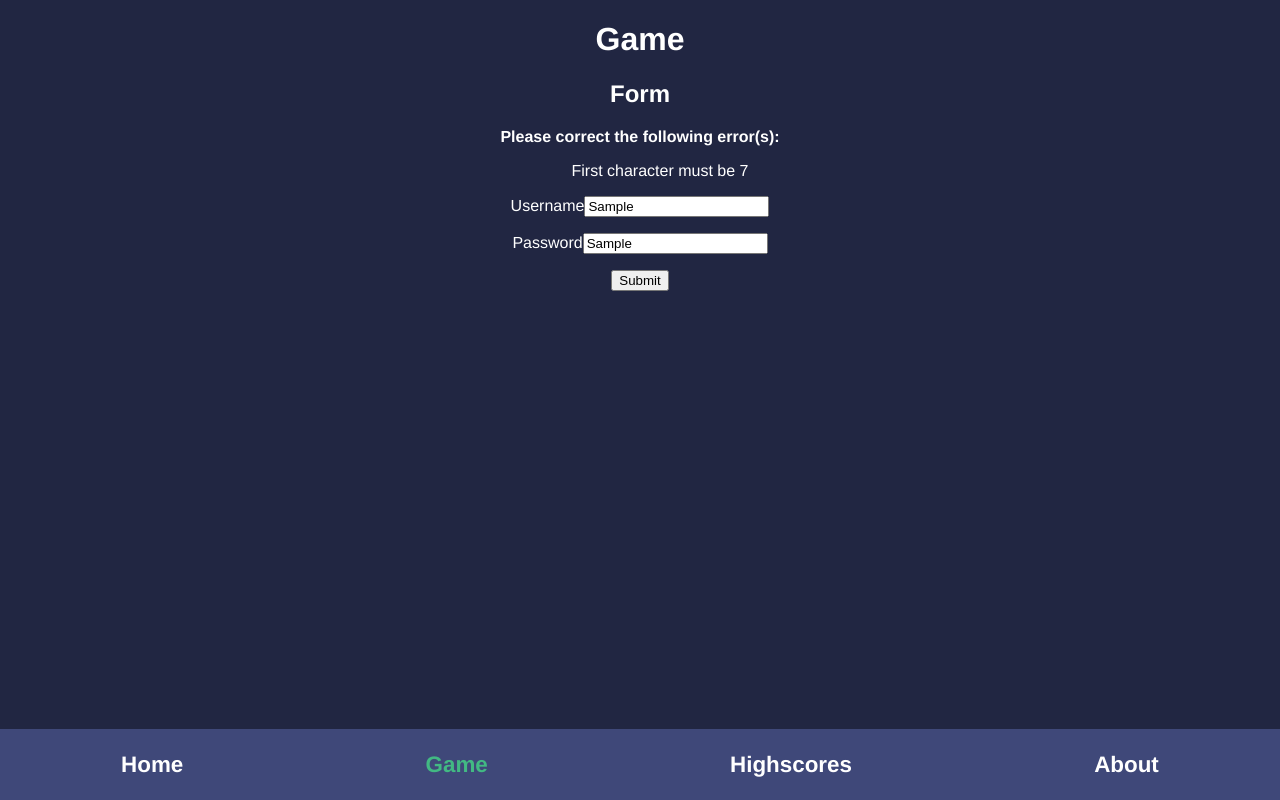
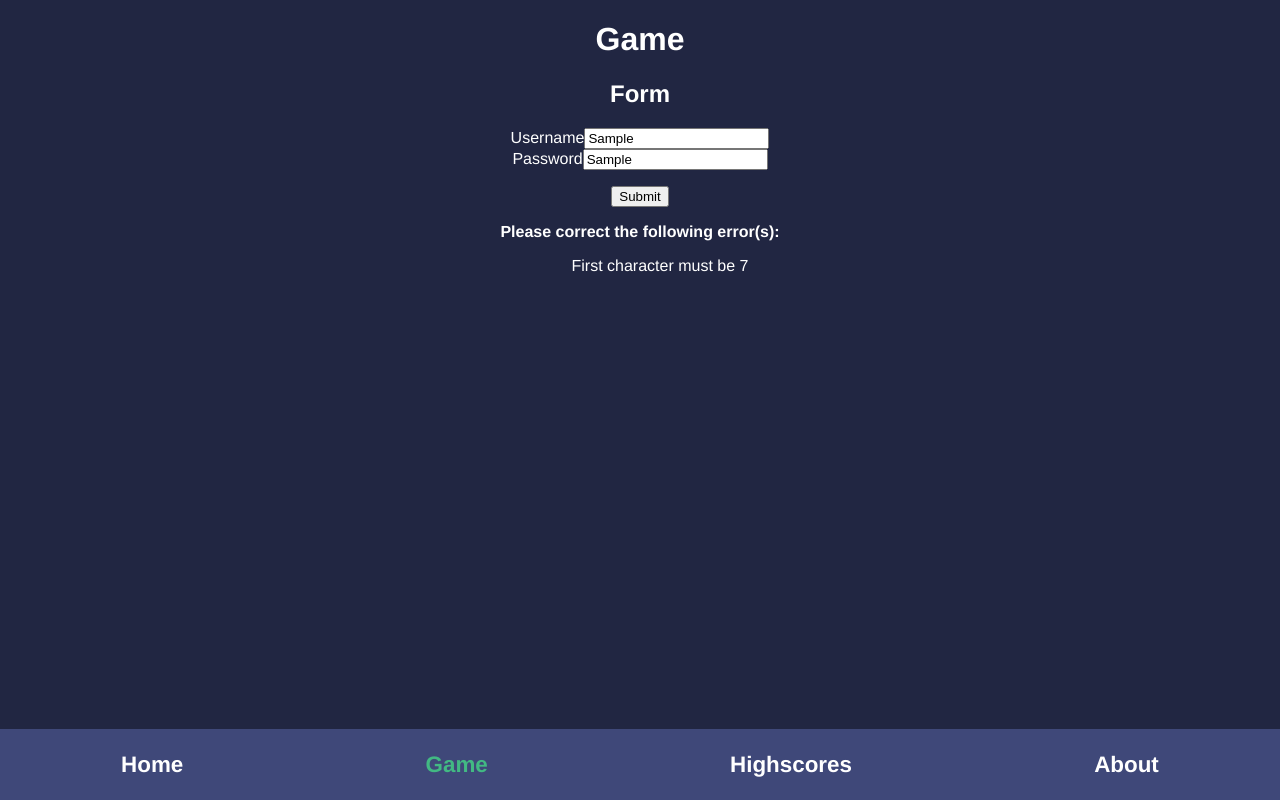
Before and after one commit to Rutabadev/Form, a Vue app: page /game in a window 1280 px wide. Both pictures are taken after typing "Sample", "Sample" into the empty fields and a click on the input "Submit". Built offline with nearby package versions, Linux system fonts and the light colour scheme.

Commit message:
fixed it

```diff
--- a/src/components/Form/index.vue
+++ b/src/components/Form/index.vue
@@ -2,26 +2,28 @@
   <div class="form">
     <h2>Form</h2>
     <form id="form" @submit="checkForm">
-      <p v-if="errors.length">
+      <div>
+        <label for="username">Username</label>
+        <input id="username" type="text" v-model="username" name="username" />
+      </div>
+
+      <div>
+        <label for="password">Password</label>
+        <input id="password" type="text" v-model="password" name="password" />
+      </div>
+
+      <p>
+        <input type="submit" value="Submit" />
+      </p>
+
+      <div v-if="errors.length">
         <b>Please correct the following error(s):</b>
         <ul>
           <li v-for="error in errors" :key="error.id">{{error}}</li>
         </ul>
-      </p>
+      </div>
 
-      <p>
-        <label for="username">Username</label>
-        <input id="username" type="text" v-model="username" name="username" />
-      </p>
-
-      <p>
-        <label for="password">Password</label>
-        <input id="password" type="text" v-model="password" name="password" />
-      </p>
-
-      <p>
-        <input type="submit" value="Submit" />
-      </p>
+      <b v-if="success">Success!</b>
     </form>
   </div>
 </template>
@@ -30,8 +32,14 @@
 import { Component, Vue } from 'vue-property-decorator'
 
 class Validation {
-  constructor (public valid: boolean) {
+  constructor (
+    public valid: boolean,
+    public rule: number,
+    public error: string
+  ) {
     this.valid = valid
+    this.rule = rule
+    this.error = error
   }
 }
 
@@ -40,6 +48,7 @@ export default class Form extends Vue {
   private errors: Array<string> = [];
   private username: string = '';
   private password: string = '';
+  private success: boolean = false;
 
   checkForm (event: Event) {
     event.preventDefault()
@@ -64,15 +73,16 @@ export default class Form extends Vue {
     if (pwd[0] !== '7') {
       return { valid: false, rule: 0, error: 'First character must be 7' }
     }
-    return { valid: true }
+    this.success = true
+    return { valid: true, rule: 0, error: '' }
   }
 }
 </script>
 
 <style lang="scss">
-  .form {
-    ul {
-      list-style-type: none;
-    }
+.form {
+  ul {
+    list-style-type: none;
   }
+}
 </style>
```
